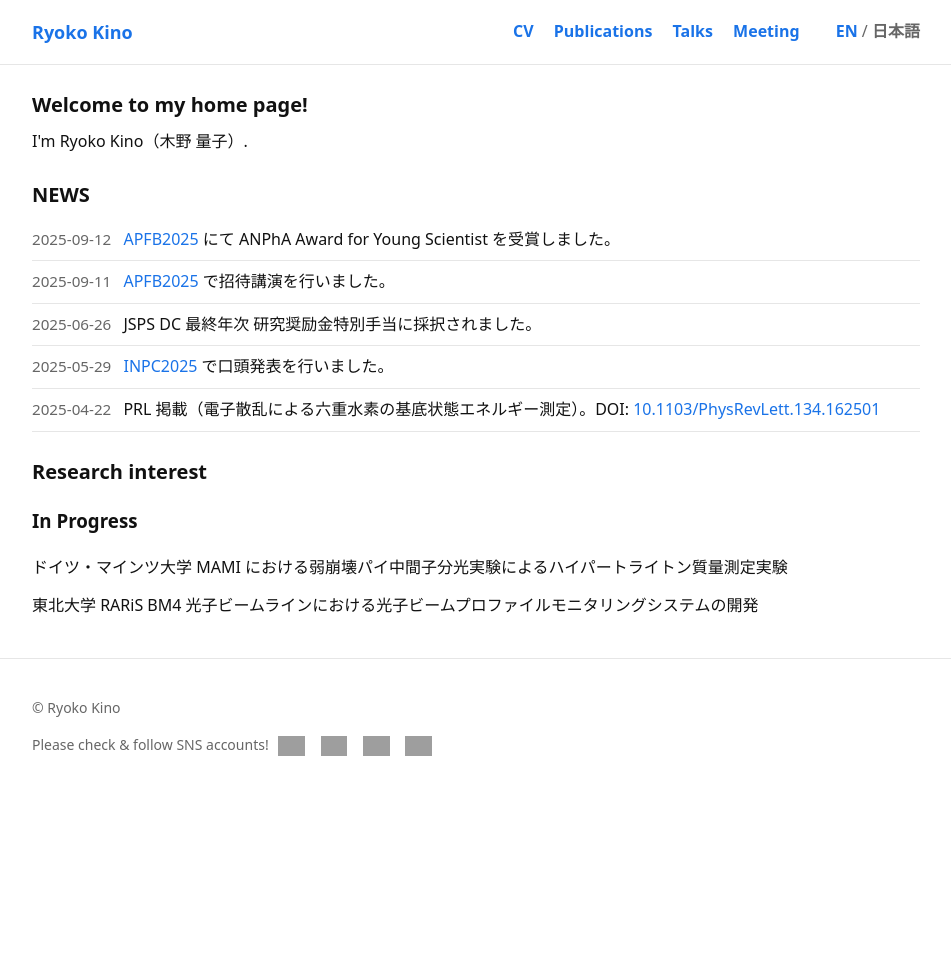
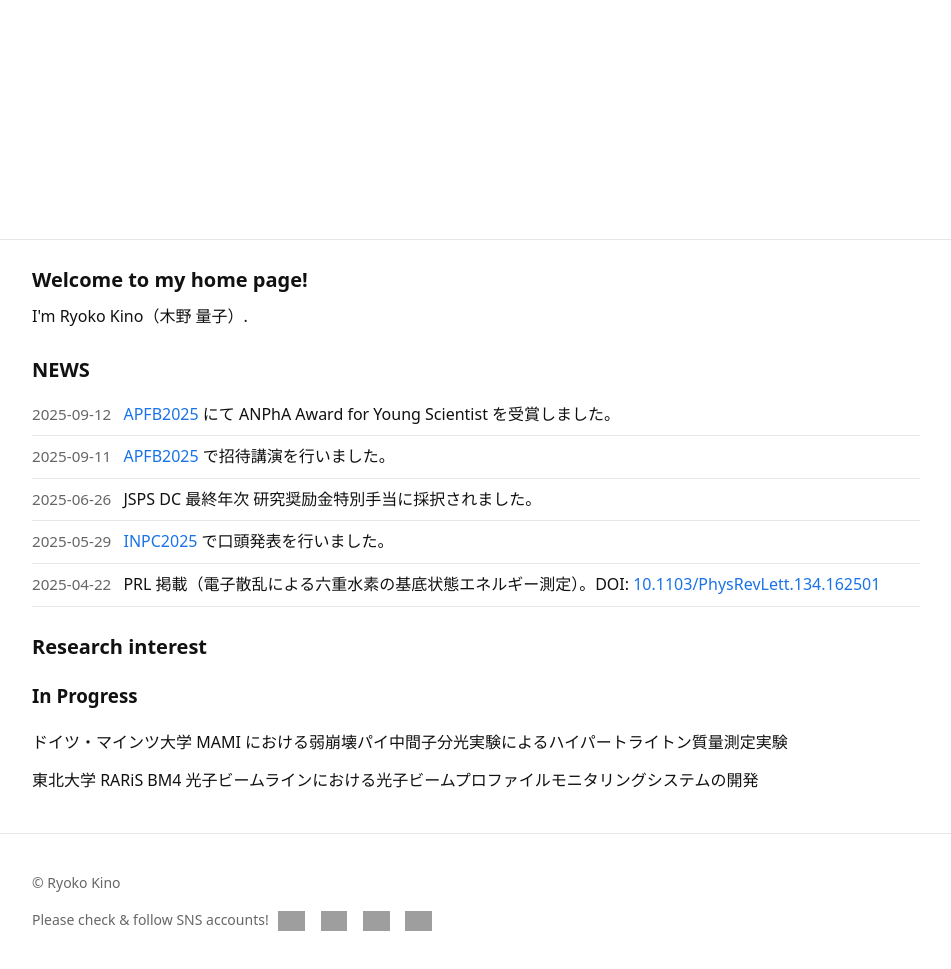
Before and after one commit to Ryoko0710/ryoko0710.github.io, a Jekyll site: the page built from index.html, in a window 1280 px wide and 969 px high. Shown: the whole window, without its empty margins (164-1115 px from the left). Built offline with Jekyll 4.4.1, drawn with Linux system fonts in a browser that asks for light colours; grey boxes are pictures that could not be loaded.

Commit message:
Initial commit

```diff
--- a/assets/style.css
+++ b/assets/style.css
@@ -18,3 +18,15 @@ h2{font-size:20px;margin:24px 0 8px}
 .site-footer{border-top:1px solid var(--line);margin-top:40px;padding:24px 0;color:var(--muted);font-size:14px}
 main p{margin:0 0 12px}
 .sns img{vertical-align:middle;margin:0 6px}
+/* ヘッダー背景画像 */
+.site-header {
+  height: 240px; /* 好みで変更 */
+  display: flex;
+  align-items: flex-end; /* ロゴやナビを下寄せ */
+  padding: 0 16px 16px; /* 下マージンを少し入れる */
+}
+.site-header h1 a,
+.site-header nav a,
+.site-header nav .lang {
+  color: white;  /* ヘッダー内の文字を白に */
+}
```
Also changed, not shown: 1 other file.
